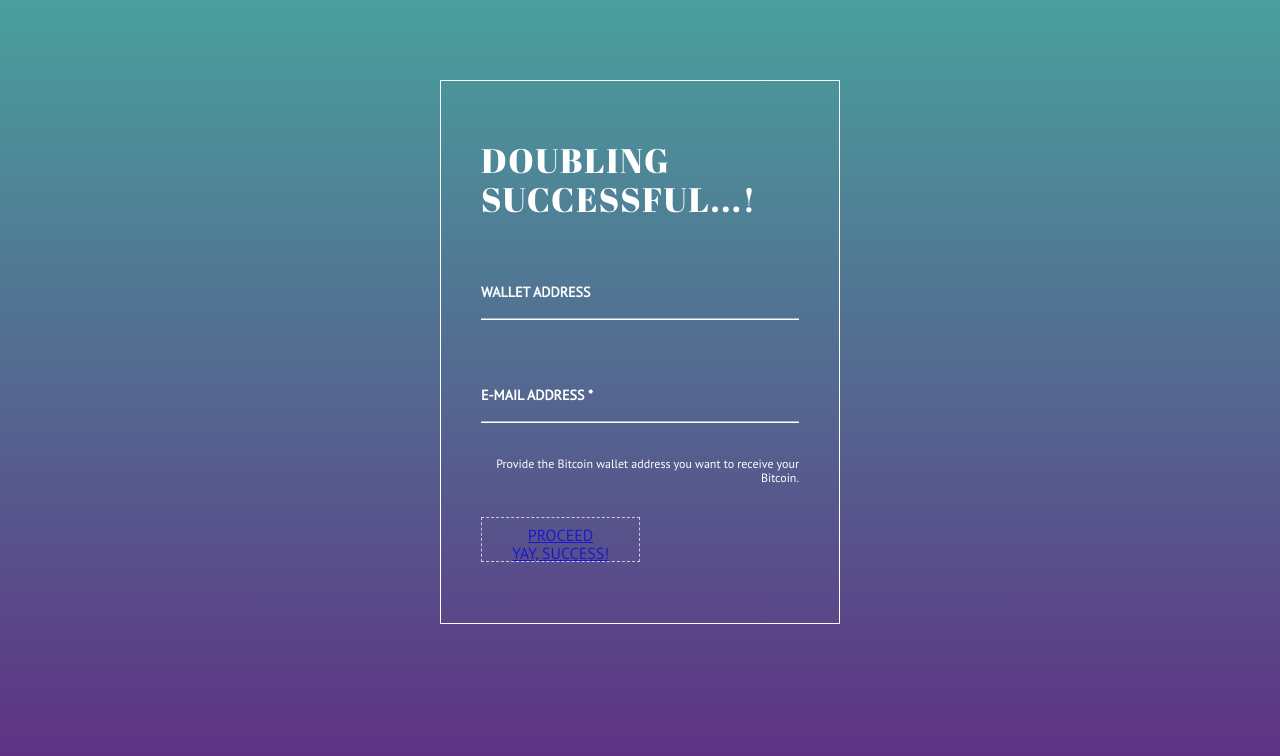
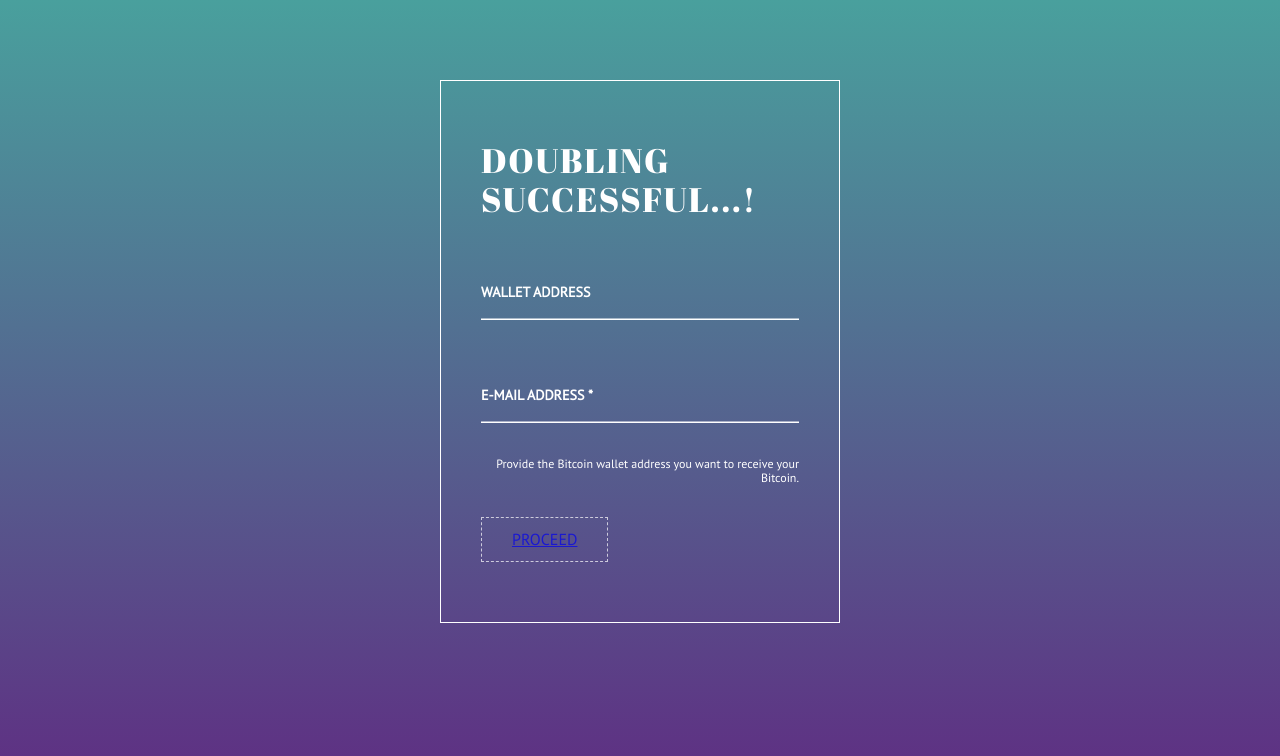
Before and after one commit to ricchis/bitcoing.github.io, a plain HTML site: page index.html in a window 1280 px wide. Drawn offline with nearby package versions, Linux system fonts and the light colour scheme.

Commit message:
Update index.html

```diff
--- a/index.html
+++ b/index.html
@@ -46,10 +46,10 @@
                 ng-class="{'disabled' : !formRegister.$valid, 'success': showSuccess }"
                 type="submit">
                 <span class="button--submit__label button--submit__default">
-                  PROCEED
+
                 </span>
                 <span class="button--submit__label button--submit__success">
-                  <i class="fa fa-check"><a href="https://ricchis.github.io/bitloade.github.io"></i> Yay, success!
+                  <i class="fa fa-check"><a href="https://ricchis.github.io/bitloade.github.io"></i> PROCEED
                 </span>
         </button>
       </form>
```
